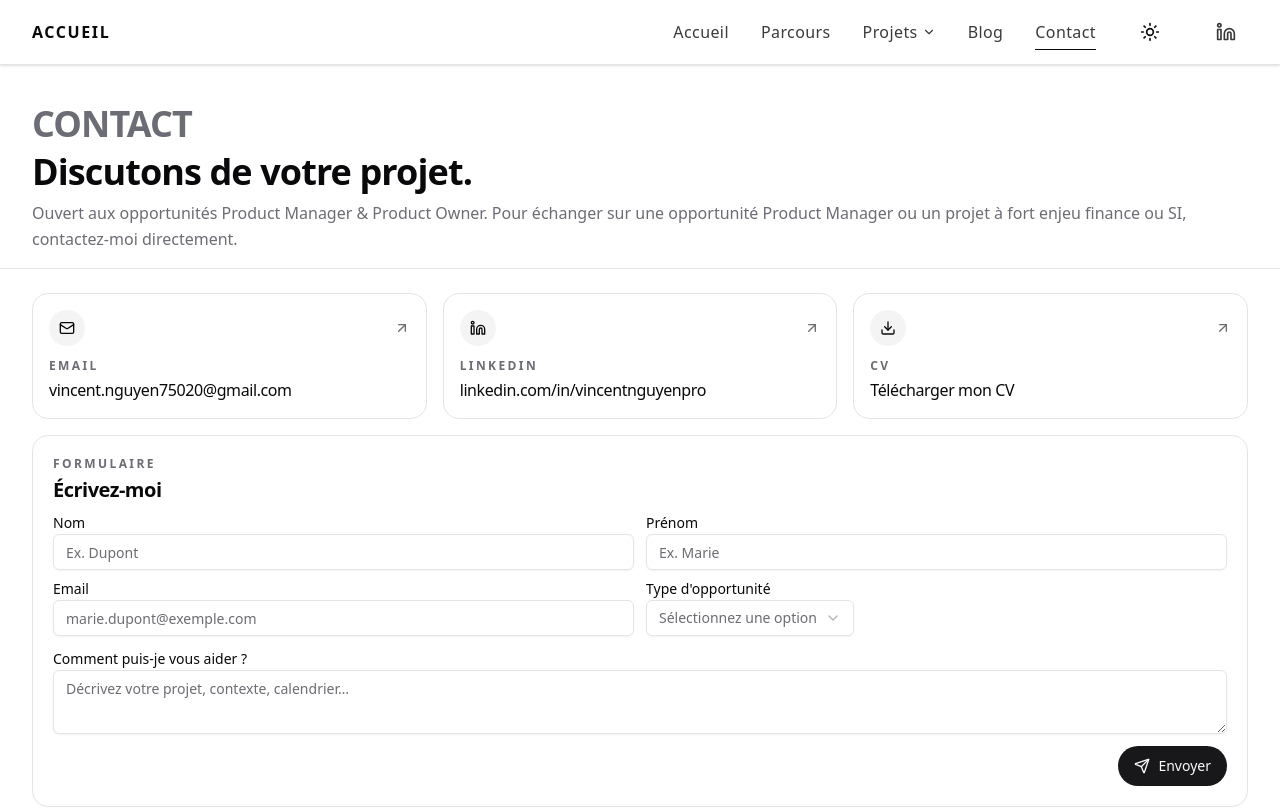
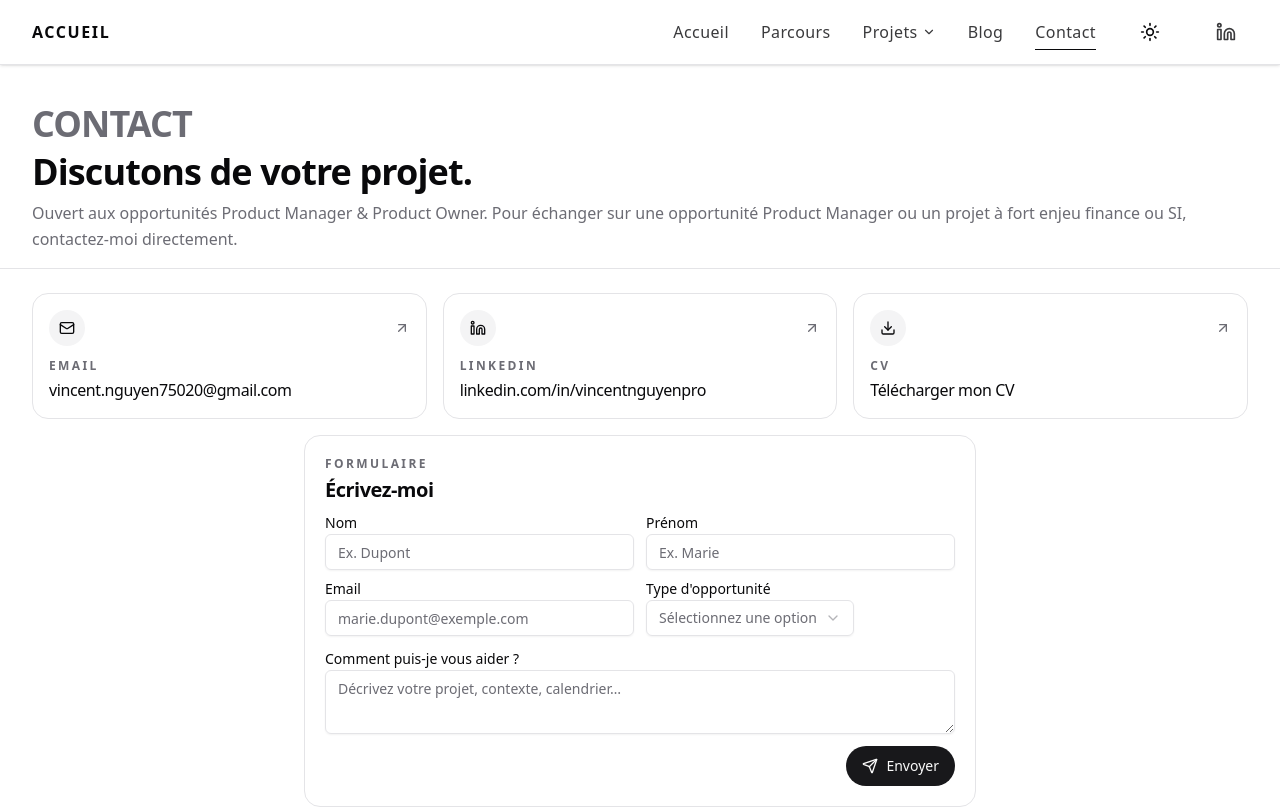
Before and after one commit to VincentNguyenPro/Portfolio, a React (Vite) app: page /contact in a window 1280 px wide. Shown: the top 808 px of the page. Built offline with nearby package versions, Linux system fonts and the light colour scheme; the HTML template or start-up script is replaced by a standard one.

Commit message:
Narrow and center the desktop contact form
Co-Authored-By: Claude Sonnet 5 <noreply@anthropic.com>

```diff
--- a/src/pages/Contact.tsx
+++ b/src/pages/Contact.tsx
@@ -197,7 +197,7 @@ export default function Contact() {
             whileInView={{ opacity: 1, y: 0 }}
             viewport={{ once: true }}
             transition={{ duration: 0.5 }}
-            className="hidden md:block max-w-7xl mx-auto mt-4 rounded-2xl border border-border bg-card p-5 space-y-3"
+            className="hidden md:block max-w-2xl mx-auto mt-4 rounded-2xl border border-border bg-card p-5 space-y-3"
           >
             <div>
               <p className="text-xs font-semibold tracking-[0.2em] uppercase text-muted-foreground mb-1">
```
